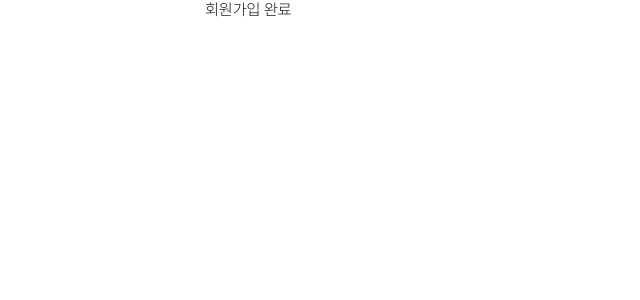
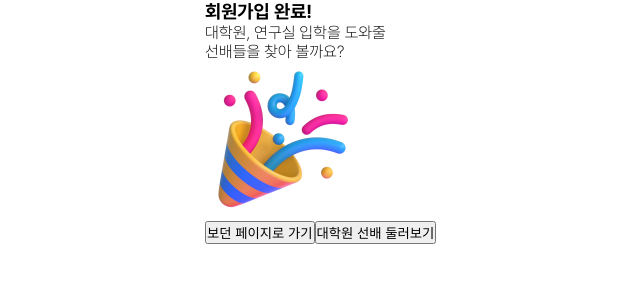
Before and after one commit to WE-ARE-RACCOONS/postgraduate-front, a Next.js app: page /signup/done in a window 1280 px wide. Shown: the top 300 px of the page, without its empty margins (135-775 px from the left). Built offline with nearby package versions, Linux system fonts and the light colour scheme.

Commit message:
RAC-122 feat: 보던 페이지로 가기/대학원 선배 둘러보기 기능 개발

```diff
--- a/src/app/signup/[socialId]/common-info/page.tsx
+++ b/src/app/signup/[socialId]/common-info/page.tsx
@@ -14,7 +14,7 @@ function CommonInfoPage() {
       <NicknameForm />
       <PhoneNumForm />
       <ServiceCondition />
-      <NextBtn kind="next" url={userType == 'junior' ? "/matching-info" : "/auth"} />
+      <NextBtn kind="next" url={userType == 'junior' ? "/matching-info" : "/auth"} btnText='다음으로' />
     </div>
   );
 }
--- a/src/app/signup/done/page.tsx
+++ b/src/app/signup/done/page.tsx
@@ -1,6 +1,23 @@
+'use client';
+import NextBtn from "@/components/Button/NextBtn";
+import { prevPathAtom } from "@/stores/signup";
+import { useAtomValue } from "jotai";
+import Image from "next/image";
+import party_popper from '../../../../public/party_popper.png';
+
 function SignUpDonePage() {
+  const prevPath = useAtomValue(prevPathAtom);
+
   return (
-    <div>회원가입 완료</div>
+    <div>
+      <h3>회원가입 완료!</h3>
+      <div>대학원, 연구실 입학을 도와줄<br />선배들을 찾아 볼까요?</div>
+      <Image src={party_popper} width={156} height={156} alt="회원가입 축하 이미지" />
+      <div>
+        <NextBtn kind="route" url={prevPath} btnText="보던 페이지로 가기" />
+        <NextBtn kind="route" url="/" btnText="대학원 선배 둘러보기" />
+      </div>
+    </div>
   )
 }
 
--- a/src/components/Button/NextBtn/NextBtn.tsx
+++ b/src/components/Button/NextBtn/NextBtn.tsx
@@ -18,10 +18,16 @@ function NextBtn(props: NextBtnProps) {
       if (userNick && notDupli && checked && numValidation) {
         router.push(currentPath + props.url);
       }
+      return;
+    }
+
+    if(props.kind == 'route') {
+      router.push(props.url);
+      return;
     }
   };
 
-  return <button onClick={handleClick}>다음으로</button>;
+  return <button onClick={handleClick}>{props.btnText}</button>;
 }
 
 export default NextBtn;
--- a/src/stores/signup.ts
+++ b/src/stores/signup.ts
@@ -3,6 +3,9 @@ import { atom } from 'jotai';
 
 export const userTypeAtom = atom<userType>('junior');
 
+/** '보던 페이지로 이동'을 위한 이전 경로 */
+export const prevPathAtom = atom<string>('/');
+
 export const nickname = atom<string>('');
 export const notDuplicate = atom<boolean>(true);
 export const phoneNum = atom<string>('');
--- a/src/types/button/nextBtn.ts
+++ b/src/types/button/nextBtn.ts
@@ -1,6 +1,7 @@
-export type btnKind = 'next';
+export type btnKind = 'next' | 'route';
 
 export interface NextBtnProps {
   kind: btnKind;
   url: string;
+  btnText: string;
 }
```
Also changed, not shown: src/app/page.tsx (+11 -0 lines), public/party_popper.png (added).
